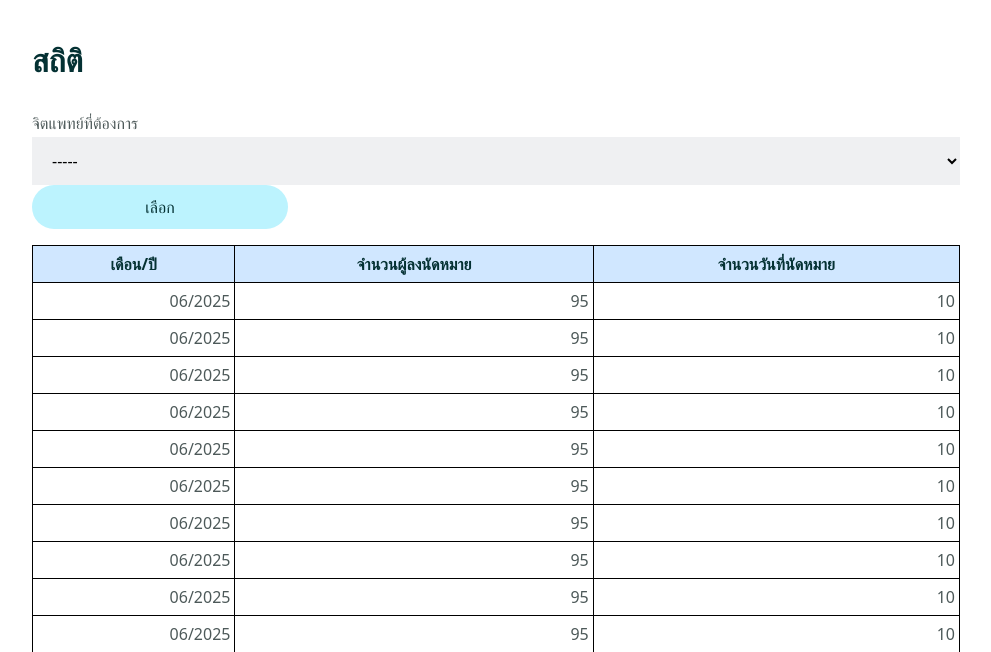
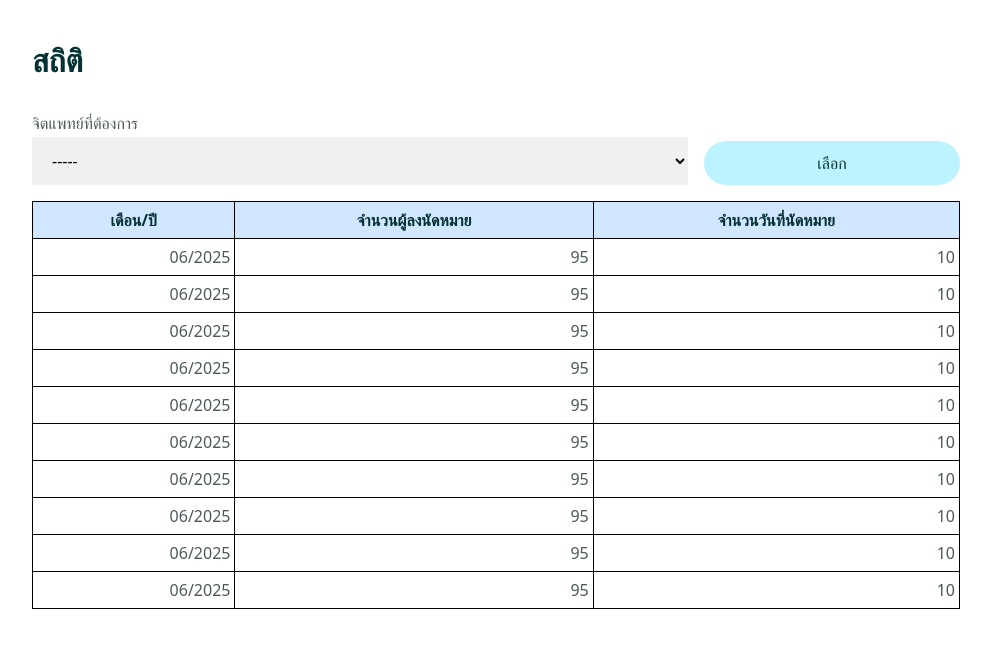
Before and after one commit to cs6630331/brighter-days-mental-healthcare, a PHP site: page /admin/stats.php in a window 1280 px wide. Shown: the part 88-740 px from the top of the page, without its empty margins (144-1135 px from the left). Run offline with PHP 8.4, Linux system fonts and the light colour scheme.

Commit message:
แก้ไข css

```diff
--- a/admin/stats.php
+++ b/admin/stats.php
@@ -12,7 +12,7 @@
 	?>
 	<main>
 		<h1>สถิติ</h1>
-		<form action=".">
+		<form action="stats.php" id="doctor-filter">
 			<label for="doctor">
 				จิตแพทย์ที่ต้องการ
 				<select name="doctor" id="doctor">
--- a/style/admin.css
+++ b/style/admin.css
@@ -1,10 +1,18 @@
-#search {
+#search,
+#doctor-filter {
 	display: flex;
+	flex-wrap: wrap;
 	gap: 1rem;
 }
 
-#search > * {
+#search > *,
+#doctor-filter label {
 	flex: 1;
+	min-width: 24rem;
+}
+
+#doctor-filter {
+	align-items: flex-end;
 }
 
 form {
```
